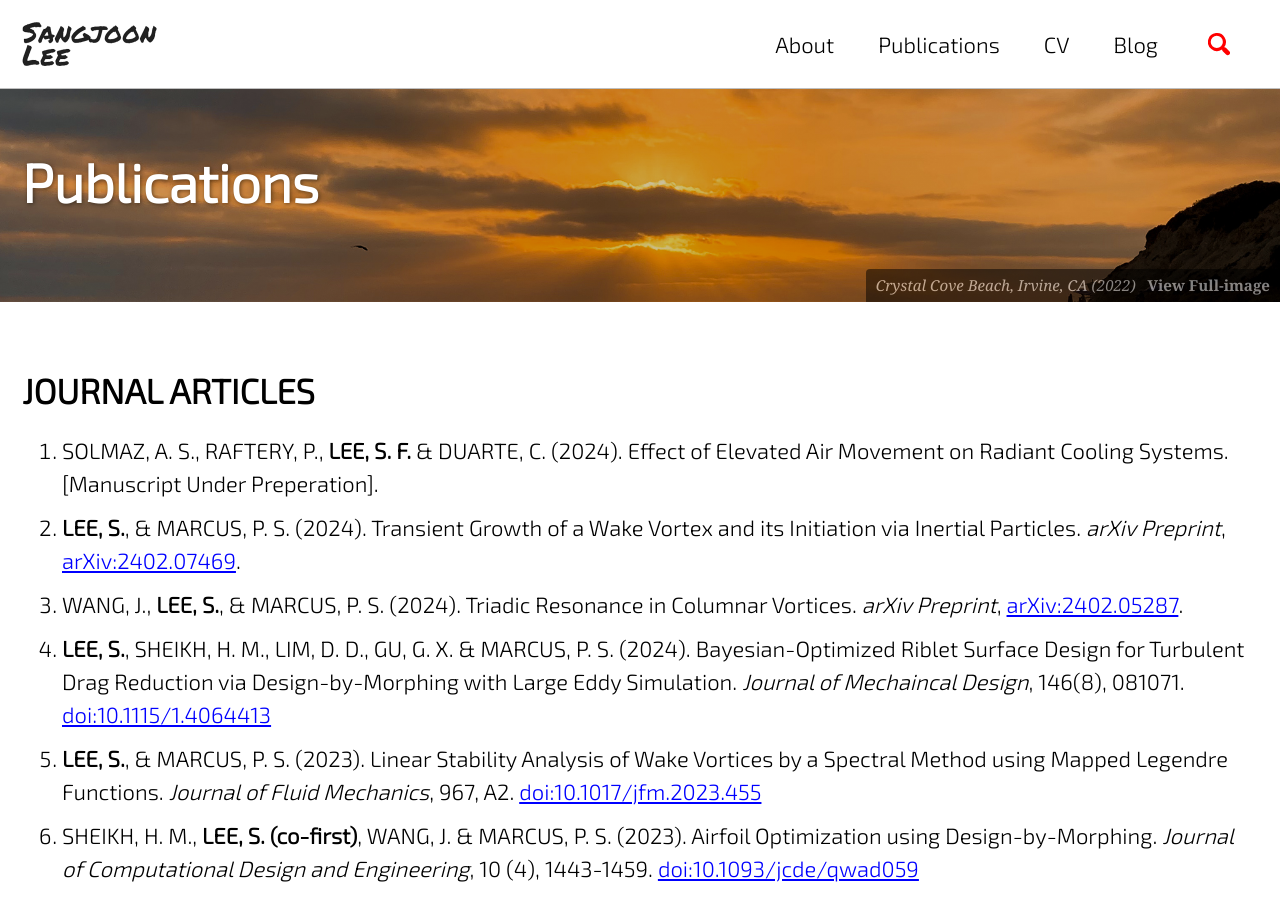
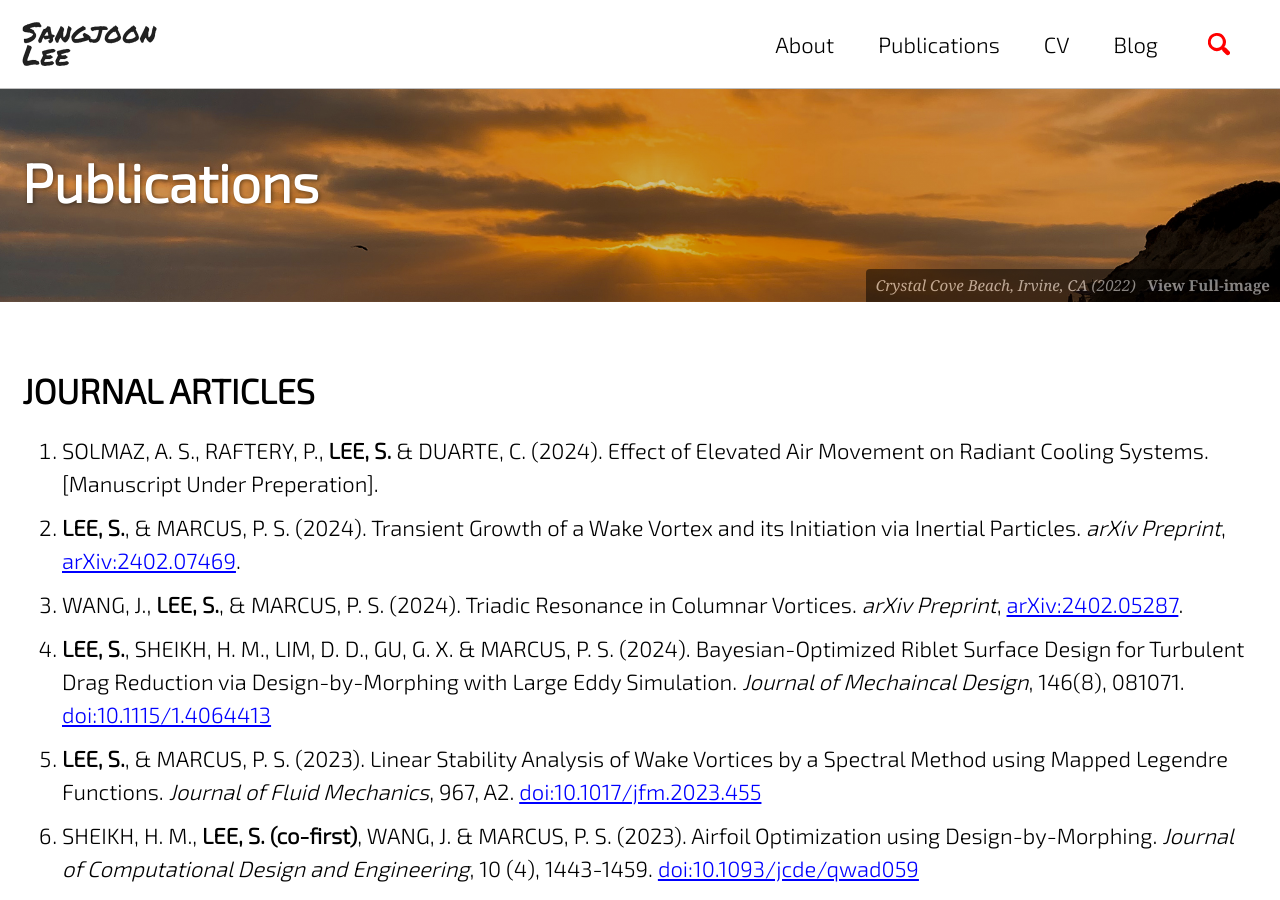
Before and after one commit to jun9303/jun9303.github.io, a Jekyll site: the page built from _pages/publications.md, in a window 1280 px wide and 900 px high. Built offline with Jekyll 4.4.1, drawn with Linux system fonts in a browser that asks for light colours; cached includes are drawn as plain includes; nearby versions of some CDN libraries; emoji names are drawn with the system emoji font.

Commit message:
rollback

```diff
--- a/_pages/publications.md
+++ b/_pages/publications.md
@@ -10,7 +10,7 @@ header:
 
 # JOURNAL ARTICLES
 
-1. SOLMAZ, A. S., RAFTERY, P., **LEE, S. F.** & DUARTE, C. (2024). Effect of Elevated Air Movement on Radiant Cooling Systems. [Manuscript Under Preperation].
+1. SOLMAZ, A. S., RAFTERY, P., **LEE, S.** & DUARTE, C. (2024). Effect of Elevated Air Movement on Radiant Cooling Systems. [Manuscript Under Preperation].
 2. **LEE, S.**, & MARCUS, P. S. (2024). Transient Growth of a Wake Vortex and its Initiation via Inertial Particles. *arXiv Preprint*, [arXiv:2402.07469](https://arxiv.org/abs/2402.07469).
 3. WANG, J., **LEE, S.**, & MARCUS, P. S. (2024). Triadic Resonance in Columnar Vortices. *arXiv Preprint*, [arXiv:2402.05287](https://arxiv.org/abs/2402.05287).
 4. **LEE, S.**, SHEIKH, H. M., LIM, D. D., GU, G. X. & MARCUS, P. S. (2024). Bayesian-Optimized Riblet Surface Design for Turbulent Drag Reduction via Design-by-Morphing with Large Eddy Simulation. *Journal of Mechaincal Design*, 146(8), 081071. [doi:10.1115/1.4064413](https://doi.org/10.1115/1.4064413)
```
Also changed, not shown: _pages/about_me.md (+1 -1 lines).
